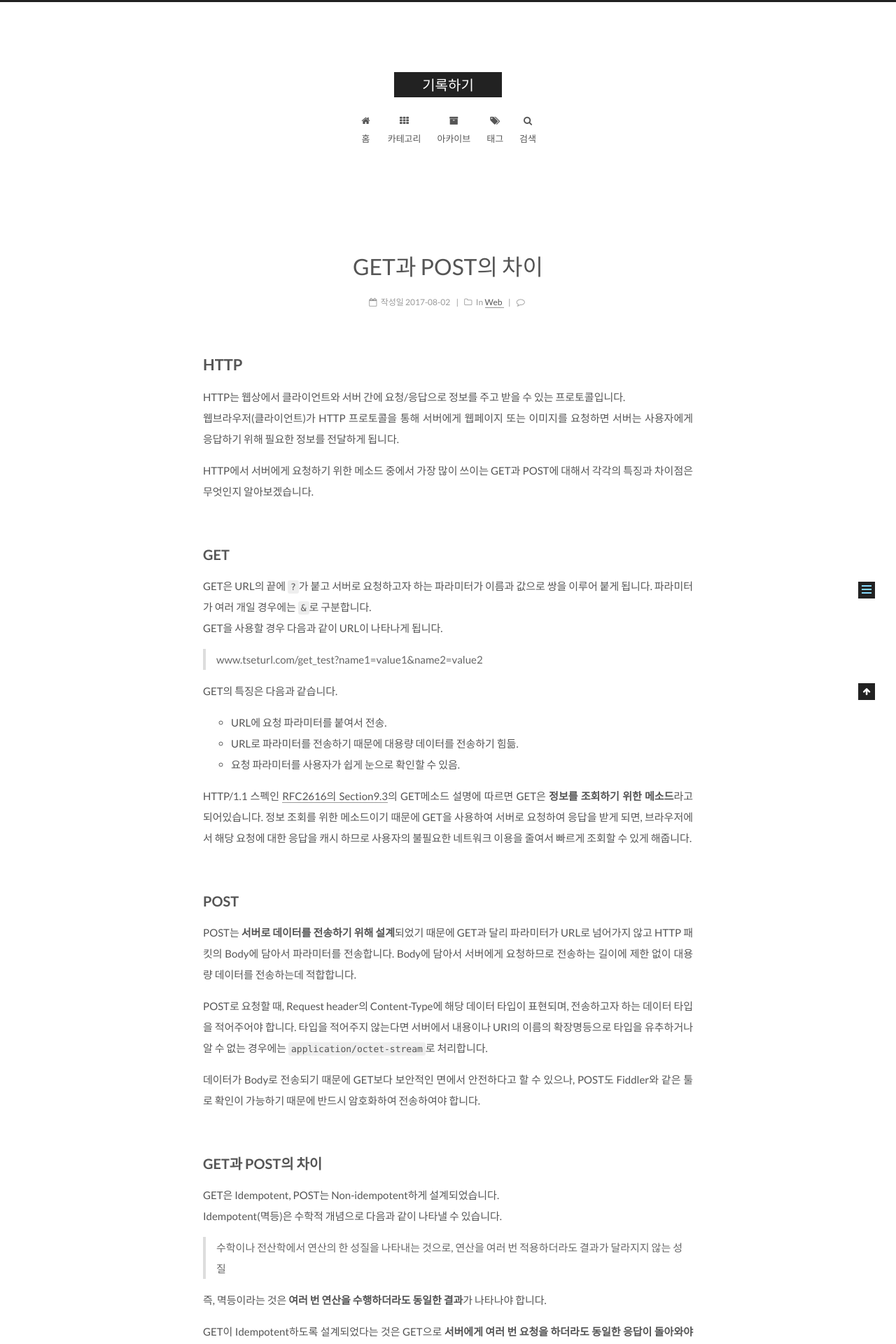
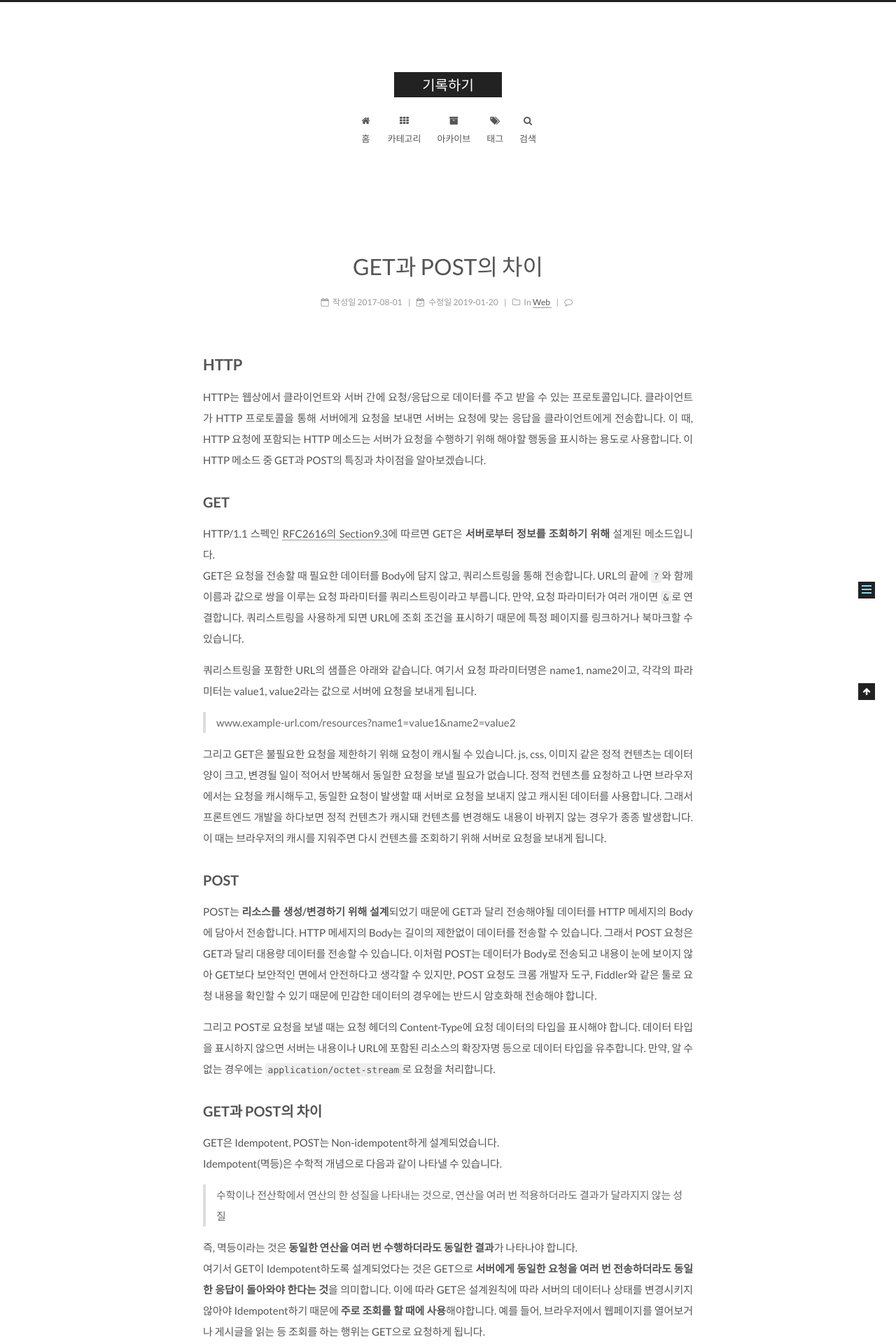
Before and after one commit to jhpapa/jhpapa.github.io, a Jekyll site: the page built from _posts/2017-08-02-what-is-the-difference-get-and-post.md, in a window 1280 px wide. Shown: the top 1920 px of the page at 70% size. Built offline with Jekyll 4.4.1, drawn with Linux system fonts in a browser that asks for light colours; some of the changed text lies outside the part shown.

Commit message:
포스트 수정

```diff
--- a/_posts/2017-08-02-what-is-the-difference-get-and-post.md
+++ b/_posts/2017-08-02-what-is-the-difference-get-and-post.md
@@ -1,47 +1,33 @@
 ---
 layout: post
 title: GET과 POST의 차이
-date: '2017-08-02 02:11'
+date: 2017-08-02 02:11 +0900
+updated: 2019-01-20 21:44:01 +0900
+categories:
+- Web
 tags:
-- HTTP METHOD
+- HTTP
 - GET
 - POST
-categories:
-- Web
-
 ---
 
 # HTTP
-
-HTTP는 웹상에서 클라이언트와 서버 간에 요청/응답으로 정보를 주고 받을 수 있는 프로토콜입니다. <br/>
-웹브라우저(클라이언트)가 HTTP 프로토콜을 통해 서버에게 웹페이지 또는 이미지를 요청하면 서버는 사용자에게 응답하기 위해 필요한 정보를 전달하게 됩니다.
-
-HTTP에서 서버에게 요청하기 위한 메소드 중에서 가장 많이 쓰이는 GET과 POST에 대해서 각각의 특징과 차이점은 무엇인지 알아보겠습니다.
-<br/><br/>
-
+HTTP는 웹상에서 클라이언트와 서버 간에 요청/응답으로 데이터를 주고 받을 수 있는 프로토콜입니다. 클라이언트가 HTTP 프로토콜을 통해 서버에게 요청을 보내면 서버는 요청에 맞는 응답을 클라이언트에게 전송합니다. 이 때, HTTP 요청에 포함되는 HTTP 메소드는 서버가 요청을 수행하기 위해 해야할 행동을 표시하는 용도로 사용합니다. 이 HTTP 메소드 중 GET과 POST의 특징과 차이점을 알아보겠습니다.
 
 ## GET
-GET은 URL의 끝에 `?`가 붙고 서버로 요청하고자 하는 파라미터가 이름과 값으로 쌍을 이루어 붙게 됩니다. 파라미터가 여러 개일 경우에는 `&`로 구분합니다. <br/>
-GET을 사용할 경우 다음과 같이 URL이 나타나게 됩니다.
+HTTP/1.1 스펙인 [RFC2616의 Section9.3](https://tools.ietf.org/html/rfc2616#section-9.3)에 따르면 GET은 **서버로부터 정보를 조회하기 위해** 설계된 메소드입니다.
+GET은 요청을 전송할 때 필요한 데이터를 Body에 담지 않고, 쿼리스트링을 통해 전송합니다. URL의 끝에 `?`와 함께 이름과 값으로 쌍을 이루는 요청 파라미터를 쿼리스트링이라고 부릅니다. 만약, 요청 파라미터가 여러 개이면 `&`로 연결합니다. 쿼리스트링을 사용하게 되면 URL에 조회 조건을 표시하기 때문에 특정 페이지를 링크하거나 북마크할 수 있습니다.
 
-> www.tseturl.com/get_test?name1=value1&name2=value2
+쿼리스트링을 포함한 URL의 샘플은 아래와 같습니다. 여기서 요청 파라미터명은 name1, name2이고, 각각의 파라미터는 value1, value2라는 값으로 서버에 요청을 보내게 됩니다.
 
-GET의 특징은 다음과 같습니다.
-* URL에 요청 파라미터를 붙여서 전송.
-* URL로 파라미터를 전송하기 때문에 대용량 데이터를 전송하기 힘듦.
-* 요청 파라미터를 사용자가 쉽게 눈으로 확인할 수 있음.
+> www.example-url.com/resources?name1=value1&name2=value2
 
-HTTP/1.1 스펙인 [RFC2616의 Section9.3](https://tools.ietf.org/html/rfc2616#section-9.3)의 GET메소드 설명에 따르면
-GET은 **정보를 조회하기 위한 메소드**라고 되어있습니다. 정보 조회를 위한 메소드이기 때문에 GET을 사용하여 서버로 요청하여 응답을 받게 되면, 브라우저에서 해당 요청에 대한 응답을 캐시 하므로 사용자의 불필요한 네트워크 이용을 줄여서 빠르게 조회할 수 있게 해줍니다.
-<br/><br/>
+그리고 GET은 불필요한 요청을 제한하기 위해 요청이 캐시될 수 있습니다. js, css, 이미지 같은 정적 컨텐츠는 데이터양이 크고, 변경될 일이 적어서 반복해서 동일한 요청을 보낼 필요가 없습니다. 정적 컨텐츠를 요청하고 나면 브라우저에서는 요청을 캐시해두고, 동일한 요청이 발생할 때 서버로 요청을 보내지 않고 캐시된 데이터를 사용합니다. 그래서 프론트엔드 개발을 하다보면 정적 컨텐츠가 캐시돼 컨텐츠를 변경해도 내용이 바뀌지 않는 경우가 종종 발생합니다. 이 때는 브라우저의 캐시를 지워주면 다시 컨텐츠를 조회하기 위해 서버로 요청을 보내게 됩니다.
 
 ## POST
-POST는 **서버로 데이터를 전송하기 위해 설계**되었기 때문에 GET과 달리 파라미터가 URL로 넘어가지 않고 HTTP 패킷의 Body에 담아서 파라미터를 전송합니다. Body에 담아서 서버에게 요청하므로 전송하는 길이에 제한 없이 대용량 데이터를 전송하는데 적합합니다. <br/>
+POST는 **리소스를 생성/변경하기 위해 설계**되었기 때문에 GET과 달리 전송해야될 데이터를 HTTP 메세지의 Body에 담아서 전송합니다. HTTP 메세지의 Body는 길이의 제한없이 데이터를 전송할 수 있습니다. 그래서 POST 요청은 GET과 달리 대용량 데이터를 전송할 수 있습니다. 이처럼 POST는 데이터가 Body로 전송되고 내용이 눈에 보이지 않아 GET보다 보안적인 면에서 안전하다고 생각할 수 있지만, POST 요청도 크롬 개발자 도구, Fiddler와 같은 툴로 요청 내용을 확인할 수 있기 때문에 민감한 데이터의 경우에는 반드시 암호화해 전송해야 합니다.
 
-POST로 요청할 때, Request header의 Content-Type에 해당 데이터 타입이 표현되며, 전송하고자 하는 데이터 타입을 적어주어야 합니다. 타입을 적어주지 않는다면 서버에서 내용이나 URI의 이름의 확장명등으로 타입을 유추하거나 알 수 없는 경우에는 `application/octet-stream`로 처리합니다. <br/>
-
-데이터가 Body로 전송되기 때문에 GET보다 보안적인 면에서 안전하다고 할 수 있으나,
-POST도 Fiddler와 같은 툴로 확인이 가능하기 때문에 반드시 암호화하여 전송하여야 합니다. <br/><br/>
+그리고 POST로 요청을 보낼 때는 요청 헤더의 Content-Type에 요청 데이터의 타입을 표시해야 합니다. 데이터 타입을 표시하지 않으면 서버는 내용이나 URL에 포함된 리소스의 확장자명 등으로 데이터 타입을 유추합니다. 만약, 알 수 없는 경우에는 `application/octet-stream`로 요청을 처리합니다.
 
 
 ## GET과 POST의 차이
@@ -50,23 +36,21 @@ Idempotent(멱등)은 수학적 개념으로 다음과 같이 나타낼 수 있
 
 > 수학이나 전산학에서 연산의 한 성질을 나타내는 것으로, 연산을 여러 번 적용하더라도 결과가 달라지지 않는 성질
 
-즉, 멱등이라는 것은 **여러 번 연산을 수행하더라도 동일한 결과**가 나타나야 합니다. <br/>
+즉, 멱등이라는 것은 **동일한 연산을 여러 번 수행하더라도 동일한 결과**가 나타나야 합니다. <br/>
+여기서 GET이 Idempotent하도록 설계되었다는 것은 GET으로 **서버에게 동일한 요청을 여러 번 전송하더라도 동일한 응답이 돌아와야 한다는 것**을 의미합니다.
+이에 따라 GET은 설계원칙에 따라 서버의 데이터나 상태를 변경시키지 않아야 Idempotent하기 때문에 **주로 조회를 할 때에 사용**해야합니다. 예를 들어, 브라우저에서 웹페이지를 열어보거나 게시글을 읽는 등 조회를 하는 행위는 GET으로 요청하게 됩니다.
 
-GET이 Idempotent하도록 설계되었다는 것은 GET으로 **서버에게 여러 번 요청을 하더라도 동일한 응답이 돌아와야 한다는 것**을 의미합니다. <br/>
-반대로 POST는 Non-idempotent하기 때문에 서버에게 여러 번 요청을 한다면 응답이 항상 동일하다고 볼 수 없습니다.
+반대로 POST는 Non-idempotent하기 때문에 **서버에게 동일한 요청을 여러 번 전송해도 응답은 항상 다를 수 있습니다**.
+이에 따라 POST는 서버의 상태나 데이터를 변경시킬 때 사용됩니다. 게시글을 쓰면 서버에 게시글이 저장이 되고, 게시글을 삭제하면 해당 데이터가 없어지는 등 POST로 요청을 하게 되면 서버의 무언가는 변경되도록 사용됩니다. 이처럼 POST는 생성, 수정, 삭제에 사용할 수 있지만, 생성에는 POST, 수정은 PUT 또는 PATCH, 삭제는 DELETE가 더 용도에 맞는 메소드라고 할 수 있습니다.
 
-이에 따라 GET은 설계원칙에 따라 서버의 데이터나 상태를 변경시키지 않아야 Idempotent하기 때문에 **주로 조회를 할 때에 사용**됩니다. 웹페이지를 열어보거나 게시글을 읽을 때 등 조회를 하는 행위는 GET으로 요청하게 됩니다. <br/>
-조회로 사용되어야 하는 또 다른 이유는 웹페이지를 조회할 때, 원하는 페이지로 바로 이동하거나 이동시키기 위해서는 해당 링크 정보가 필요한데 POST의 경우에는 파라미터가 HTTP패킷의 Body에 있기 때문에 링크 정보를 가져올 수 없습니다. <br/>
-GET은 URL에 파라미터를 가지고 있기 때문에 링크를 걸 때, URL에 해당 파라미터를 붙여준다면 추가적인 정보를 붙여 더 상세한 링크를 걸 수가 있습니다. <br/>
+마지막으로 웹페이지를 조회할 때, 링크를 통해 특정 페이지로 바로 이동하려면 해당 링크와 관련된 정보가 필요한데 POST는 요청 데이터가 Body에 담겨 있기 때문에 링크 정보를 가져올 수 없습니다.
+반면, GET은 URL에 요청 파라미터를 가지고 있기 때문에 링크를 걸 때, URL에 파라미터를 사용해 더 디테일하게 페이지를 링크할 수 있습니다. <br/>
 
-POST는 서버의 상태나 데이터를 변경시킬 때 사용됩니다. 게시글을 쓰면 서버에 게시글이 저장이 되고, 게시글을 삭제하면 해당 데이터가 없어지는 등 POST로 요청을 하게 되면 서버의 무언가는 변경되도록 사용됩니다.
-
-GET과 POST는 이처럼 큰 차이가 있기 때문에 설계원칙에 따라 적절한 위치에서 사용되어야 문제가 발생하지 않을 것입니다.
+GET과 POST는 이처럼 큰 차이가 있기 때문에 설계원칙에 따라 적절한 용도로 사용해야합니다.
 
 
 --------------------------------
-<br/>
 
-### 참고문서
+# 참고
 * [RFC2616 - HTTP/1.1](https://tools.ietf.org/html/rfc2616)
 * [위키백과 - 멱등법칙](https://ko.wikipedia.org/wiki/%EB%A9%B1%EB%93%B1%EB%B2%95%EC%B9%99)
```
